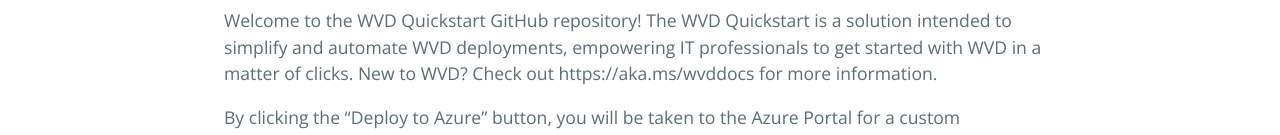
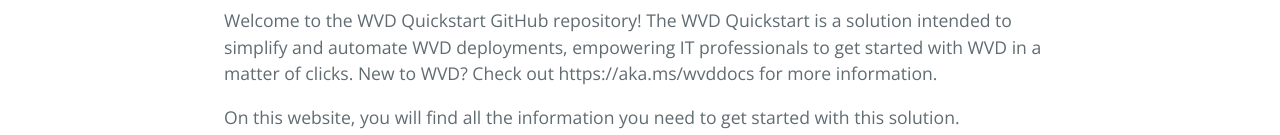
Before and after one commit to samvdjagt/wvdquickstart, a Jekyll site: the page built from index.md, in a window 1280 px wide. Shown: the part 409-544 px from the top of the page. Built offline with Jekyll 4.4.1, drawn with Linux system fonts in a browser that asks for light colours; some of the changed text lies outside the part shown.

Commit message:
Update index.md

```diff
--- a/index.md
+++ b/index.md
@@ -8,16 +8,6 @@
 
 Welcome to the WVD Quickstart GitHub repository! The WVD Quickstart is a solution intended to simplify and automate WVD deployments, empowering IT professionals to get started with WVD in a matter of clicks. New to WVD? Check out https://aka.ms/wvddocs for more information.
 
-By clicking the "Deploy to Azure" button, you will be taken to the Azure Portal for a custom deployment. There, you can fill out the required user input and click "deploy". This will set up some resources needed for the Quickstart, including an Azure DevOps project.
-
-<a href="https://portal.azure.com/#create/Microsoft.Template/uri/https:%2F%2Fraw.githubusercontent.com%2Fsamvdjagt%2Fdev%2Fmaster%2Fdeploy.json" target="_blank">
-    <img src="http://azuredeploy.net/deploybutton.png"/>
-</a><br>
-
-
-Once the deployment completes, please navigate to https://dev.azure.com, where you will find the WVD Quickstart project. Navigate to the "pipelines" section - Here you'll find a running pipeline that deploys a WVD environment (VMs, host pool, desktop app group, FSLogix configuration) for you. Upon completion of this pipeline, which will take about 15 minutes, your WVD environment is ready for use!
-
-The Quickstart creates a test user for you to try out the environment. Navigate to https://rdweb.wvd.microsoft.com/arm/webclient/index.html and login with the following test user credentials:
-
-Username: WVDTestUser001@{your-domain}.com <br>
-Password: wvdTest123!
+On this website, you will find all the information you need to get started with this solution.
+* <a href="howto">How to deploy using the WVD Quickstart</a>
+* <a href="concepts">Understanding the underlying concepts of the Quickstart</a>
```
